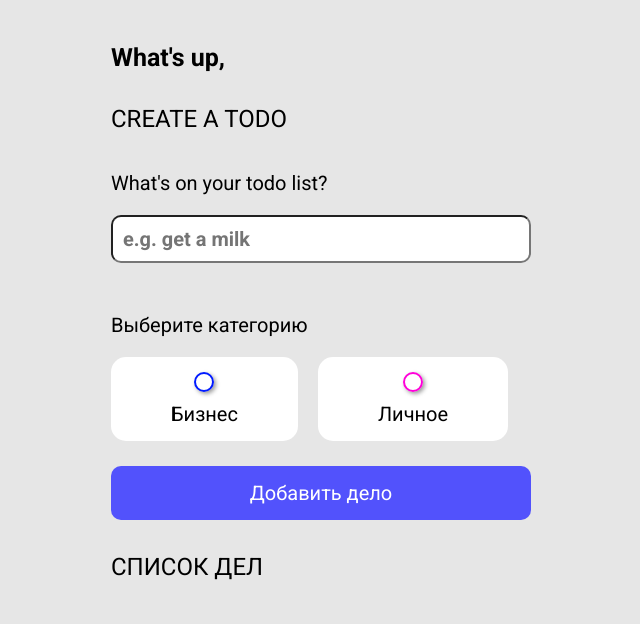
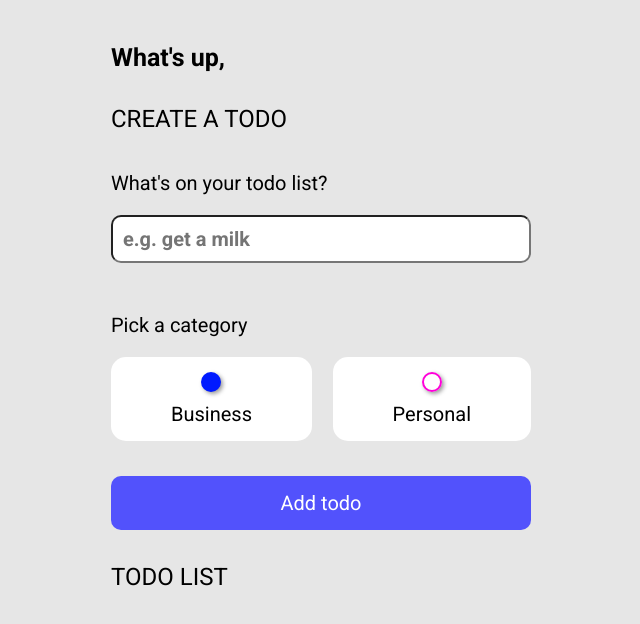
Before and after one commit to yernar-tursyn/neobis-front-todoList-react, a React (Create React App) app: page / in a window 1280 px wide. Shown: the top 624 px of the page, without its empty margins (319-959 px from the left). Built offline with nearby package versions, Linux system fonts and the light colour scheme.

Commit message:
add localstorage

```diff
--- a/src/App.js
+++ b/src/App.js
@@ -2,16 +2,25 @@ import './App.css';
 import { TitleInput } from './components/TitleInput/TitleInput';
 import { TodoLists } from './components/TodoLists/TodoLists';
 import TypeOfCategory from './components/TypeOfCategory/TypeOfCategory';
-import React, { useState } from 'react';
+import React, { useState, useEffect } from 'react';
 
 function App() {
-  const [todos, setTodos] = useState([]);
+  const [todos, setTodos] = useState(() => {
+    // Получение данных из localStorage при загрузке
+    const savedTodos = localStorage.getItem('todos');
+    return savedTodos ? JSON.parse(savedTodos) : [];
+  });
   const [currentTodo, setCurrentTodo] = useState('');
-  const [category, setCategory] = useState('radio-1');
+  const [category, setCategory] = useState('business');
+
+  useEffect(() => {
+    // Сохранение данных в localStorage при изменении todos
+    localStorage.setItem('todos', JSON.stringify(todos));
+  }, [todos]);
 
   const handleAddTodo = () => {
     if (currentTodo.trim() !== '') {
-      setTodos([...todos, { text: currentTodo, category, isEditing: false }]);
+      setTodos([...todos, { text: currentTodo, category, isEditing: false, checked: false }]);
       setCurrentTodo('');
     }
   };
@@ -33,11 +42,16 @@ function App() {
     }
   };
 
+  const handleRadioChange = (index) => {
+    const newTodos = todos.map((todo, i) => (i === index ? { ...todo, checked: !todo.checked } : todo));
+    setTodos(newTodos);
+  };
+
   return (
     <div className="App">
-      <TitleInput currentTodo={currentTodo} setCurrentTodo={setCurrentTodo} />
+      <TitleInput currentTodo={currentTodo} setCurrentTodo={setCurrentTodo} handleAddTodo={handleAddTodo} />
       <TypeOfCategory setCategory={setCategory} handleAddTodo={handleAddTodo} />
-      <TodoLists todos={todos} handleDeleteTodo={handleDeleteTodo} handleEditTodo={handleEditTodo} handleSaveTodo={handleSaveTodo} />
+      <TodoLists todos={todos} handleDeleteTodo={handleDeleteTodo} handleEditTodo={handleEditTodo} handleSaveTodo={handleSaveTodo} handleRadioChange={handleRadioChange} />
     </div>
   );
 }
--- a/src/components/TitleInput/TitleInput.jsx
+++ b/src/components/TitleInput/TitleInput.jsx
@@ -1,12 +1,18 @@
 import React from 'react';
 import '../TitleInput/title-input.css';
 
-export const TitleInput = ({ currentTodo, setCurrentTodo }) => {
+export const TitleInput = ({ currentTodo, setCurrentTodo, handleAddTodo }) => {
+  const handleKeyPress = (e) => {
+    if (e.key === 'Enter') {
+      handleAddTodo();
+    }
+  };
+
   return (
     <div className='title'>
       <div className="title__name">
         <p className="paragpraph-text">
-        What's up, <input className="title__name-input" type="text" />
+            What's up, <input className="title__name-input" type="text" />
         </p>
       </div>
       <div className="create__todo">
@@ -18,6 +24,7 @@ export const TitleInput = ({ currentTodo, setCurrentTodo }) => {
           placeholder="e.g. get a milk"
           value={currentTodo}
           onChange={(e) => setCurrentTodo(e.target.value)}
+          onKeyPress={handleKeyPress}
         />
       </div>
     </div>
--- a/src/components/TodoLists/TodoLists.jsx
+++ b/src/components/TodoLists/TodoLists.jsx
@@ -1,24 +1,33 @@
 import React, { useState } from 'react';
 import '../TodoLists/todolists.css';
 
-export const TodoLists = ({ todos, handleDeleteTodo, handleEditTodo, handleSaveTodo }) => {
+export const TodoLists = ({ todos, handleDeleteTodo, handleEditTodo, handleSaveTodo, handleRadioChange }) => {
   const [editText, setEditText] = useState('');
+
+  const getRadioClass = (category) => {
+    switch (category) {
+      case 'business':
+        return 'business-radio';
+      case 'personal':
+        return 'personal-radio';
+      default:
+        return '';
+    }
+  };
 
   return (
     <div className="todo__lists">
-      <p className="create__todo-text">СПИСОК ДЕЛ</p>
+      <p className="create__todo-text">TODO LIST</p>
       {todos.map((todo, index) => (
         <div key={index} className="form_radio_lists">
           <div className="labels">
             <input
               id={`todo-${index}`}
-              type="radio"
-              name="radio"
-              onClick={(e) => {
-                e.target.checked = !e.target.checked;
-                e.target.nextSibling.style.color = e.target.checked ? 'grey' : '';
-                e.target.nextSibling.style.textDecoration = e.target.checked ? 'line-through' : '';
-              }}
+              type="checkbox"  // Используем type="checkbox" для возможности повторного нажатия
+              className={getRadioClass(todo.category)}
+              name={`radio-${index}`}
+              checked={todo.checked}
+              onChange={() => handleRadioChange(index)}
             />
             {todo.isEditing ? (
               <input
@@ -29,7 +38,7 @@ export const TodoLists = ({ todos, handleDeleteTodo, handleEditTodo, handleSaveT
                 autoFocus
               />
             ) : (
-              <label htmlFor={`todo-${index}`} className="labels_line">
+              <label htmlFor={`todo-${index}`} className={`labels_line ${todo.checked ? 'checked-task' : ''}`}>
                 {todo.text}
               </label>
             )}
@@ -37,7 +46,7 @@ export const TodoLists = ({ todos, handleDeleteTodo, handleEditTodo, handleSaveT
           <div className="form-radio-btn">
             {todo.isEditing ? (
               <button className="save-btn" onClick={() => handleSaveTodo(index, editText)}>
-                Сохранить
+                Save
               </button>
             ) : (
               <button
@@ -47,11 +56,11 @@ export const TodoLists = ({ todos, handleDeleteTodo, handleEditTodo, handleSaveT
                   setEditText(todo.text);
                 }}
               >
-                Редактировать
+                Edit
               </button>
             )}
             <button className="delete-btn" onClick={() => handleDeleteTodo(index)}>
-              Удалить
+              Delete
             </button>
           </div>
         </div>
--- a/src/components/TodoLists/todolists.css
+++ b/src/components/TodoLists/todolists.css
@@ -25,6 +25,7 @@
 .labels {
     display: flex;
     gap: 5px;
+    align-items: center;
 }
 
 .input_modify {
@@ -48,3 +49,40 @@
     box-sizing: border-box;
     all: unset;
 }
+
+.business-radio {
+    appearance: none;
+    border: 2px solid rgb(0, 26, 255);
+    box-shadow: 2px 2px 4px rgba(0, 0, 0, 0.4);
+    margin: 0;
+    border-radius: 50%;
+    cursor: pointer;
+    padding: 2px;
+    width: 20px;
+    height: 20px;
+}
+
+.business-radio:checked {
+    background-color: rgb(0, 26, 255);
+}
+
+.personal-radio {
+    appearance: none;
+    border: 2px solid rgb(255, 0, 217);
+    box-shadow: 2px 2px 4px rgba(0, 0, 0, 0.4);
+    margin: 0;
+    border-radius: 50%;
+    cursor: pointer;
+    padding: 2px;
+    width: 20px;
+    height: 20px;
+}
+
+.personal-radio:checked {
+    background-color: rgb(255, 0, 217);
+}
+
+.checked-task {
+    color: grey;
+    text-decoration: line-through;
+}
--- a/src/components/TypeOfCategory/TypeOfCategory.jsx
+++ b/src/components/TypeOfCategory/TypeOfCategory.jsx
@@ -2,45 +2,53 @@ import React, { useState } from 'react';
 import '../TypeOfCategory/type-of-category.css';
 
 export const TypeOfCategory = ({ setCategory, handleAddTodo }) => {
-  const [checked, setChecked] = useState('radio-1');
+  const [checked, setChecked] = useState('business');
 
-  const handleRadioClick = (id) => {
-    setChecked(id);
-    setCategory(id);
+  const handleRadioClick = (category) => {
+    setChecked(category);
+    setCategory(category);
+  };
+
+  const handleKeyPress = (e) => {
+    if (e.key === 'Enter') {
+      handleAddTodo();
+    }
   };
 
   return (
     <div>
       <div className="pick_category">
-        <p className="create__todo-question">Выберите категорию</p>
+        <p className="create__todo-question">Pick a category</p>
         <div className="typesOf_category">
           <div className="bussiness-type">
             <div className="form_radio">
               <input
                 id="radio-1"
                 type="radio"
-                name="radio"
-                checked={checked === 'radio-1'}
-                onChange={() => handleRadioClick('radio-1')}
+                name="category"
+                checked={checked === 'business'}
+                onChange={() => handleRadioClick('business')}
+                className="business-radio"
               />
-              <label htmlFor="radio-1">Бизнес</label>
+              <label htmlFor="radio-1">Business</label>
             </div>
             <div className="form_radio">
               <input
                 id="radio-2"
                 type="radio"
-                name="radio"
-                checked={checked === 'radio-2'}
-                onChange={() => handleRadioClick('radio-2')}
+                name="category"
+                checked={checked === 'personal'}
+                onChange={() => handleRadioClick('personal')}
+                className="personal-radio"
               />
-              <label htmlFor="radio-2">Личное</label>
+              <label htmlFor="radio-2">Personal</label>
             </div>
           </div>
         </div>
       </div>
       <div className="add__btn">
-        <button className="add__btn-click" onClick={handleAddTodo}>
-          Добавить дело
+        <button className="add__btn-click" onClick={handleAddTodo} onKeyPress={handleKeyPress}>
+          Add todo
         </button>
       </div>
     </div>
--- a/src/components/TypeOfCategory/type-of-category.css
+++ b/src/components/TypeOfCategory/type-of-category.css
@@ -21,7 +21,7 @@
 
 .bussiness-type {
     display: flex;
-    gap: 20px;
+    justify-content: space-between;
     margin-bottom: 25px;
     width: 100%;
 }
@@ -64,6 +64,19 @@
     height: 20px;
 }
 
+.add__btn-click {
+    background-color: rgb(82, 82, 252);
+    color: white;
+    border-radius: 10px;
+    border: none;
+    font-size: 20px;
+    font-family: "Roboto", sans-serif;
+    width: 100%;
+    padding: 15px;
+    cursor: pointer;
+    margin-top: 10px;
+  }
+
 
 
 .add__btn button {
@@ -78,3 +91,48 @@
     cursor: pointer;
     margin-bottom: 35px;
 }
+
+.business-radio {
+    appearance: none;
+    border: 2px solid rgb(0, 26, 255);
+    box-shadow: 2px 2px 4px rgba(0, 0, 0, 0.4);
+    margin: 0;
+    border-radius: 50%;
+    cursor: pointer;
+    padding: 2px;
+    width: 20px;
+    height: 20px;
+  }
+
+  .business-radio:checked {
+    background-color: rgb(0, 26, 255);
+  }
+
+  .personal-radio {
+    appearance: none;
+    border: 2px solid rgb(255, 0, 217);
+    box-shadow: 2px 2px 4px rgba(0, 0, 0, 0.4);
+    margin: 0;
+    border-radius: 50%;
+    cursor: pointer;
+    padding: 2px;
+    width: 20px;
+    height: 20px;
+  }
+
+  .personal-radio:checked {
+    background-color: rgb(255, 0, 217);
+  }
+
+  .add__btn button {
+    background-color: rgb(82, 82, 252);
+    color: white;
+    border-radius: 10px;
+    border: none;
+    font-size: 20px;
+    font-family: "Roboto", sans-serif;
+    width: 100%;
+    padding: 15px;
+    cursor: pointer;
+    margin-bottom: 35px;
+  }
```
